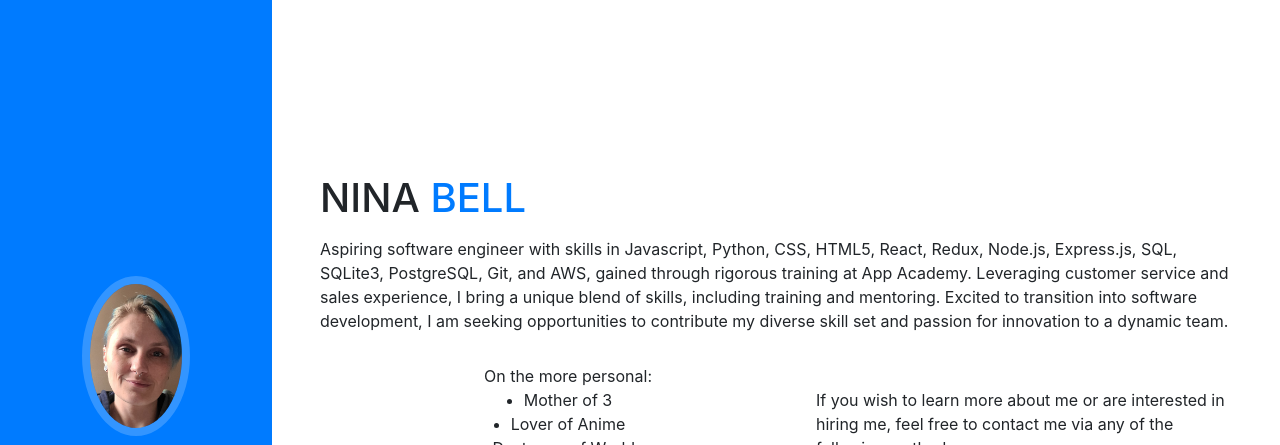
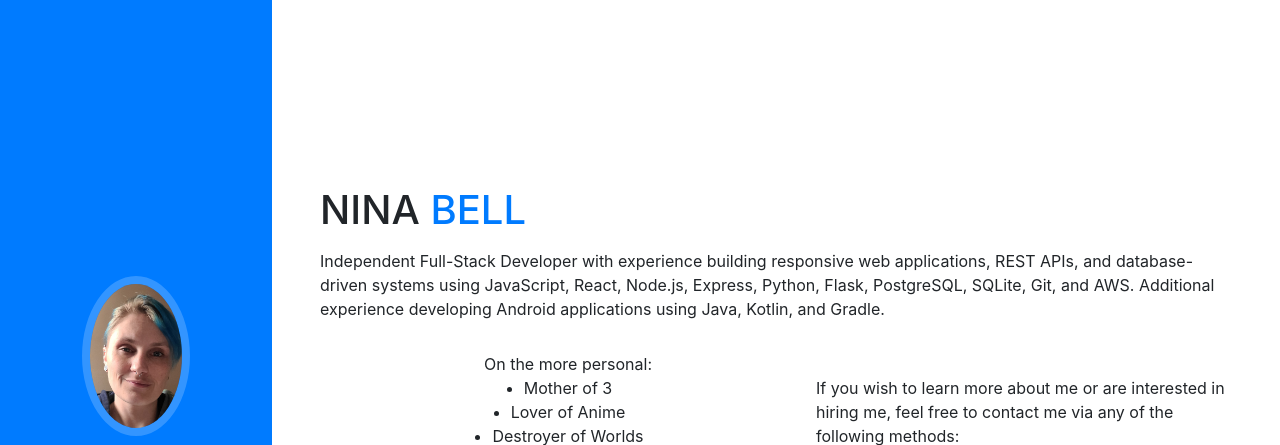
Before and after one commit to Lillith13/TakeMyCard, a website with bundled scripts: page index.html in a window 1280 px wide. Shown: the top 445 px of the page. Built offline with nearby package versions, Linux system fonts and the light colour scheme; a web font is replaced by a local one.

Commit message:
Revise personal description in index.html
Updated personal description to reflect current skills and experience.

```diff
--- a/index.html
+++ b/index.html
@@ -86,14 +86,7 @@
           </h1>
 
           <p>
-            Aspiring software engineer with skills in Javascript, Python, CSS,
-            HTML5, React, Redux, Node.js, Express.js, SQL, SQLite3, PostgreSQL,
-            Git, and AWS, gained through rigorous training at App Academy.
-            Leveraging customer service and sales experience, I bring a unique
-            blend of skills, including training and mentoring. Excited to
-            transition into software development, I am seeking opportunities to
-            contribute my diverse skill set and passion for innovation to a
-            dynamic team.
+            Independent Full-Stack Developer with experience building responsive web applications, REST APIs, and database-driven systems using JavaScript, React, Node.js, Express, Python, Flask, PostgreSQL, SQLite, Git, and AWS. Additional experience developing Android applications using Java, Kotlin, and Gradle.
           </p>
 
           <div id="extraInfo">
```
